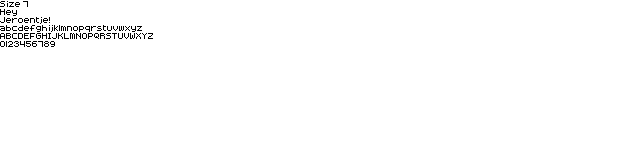
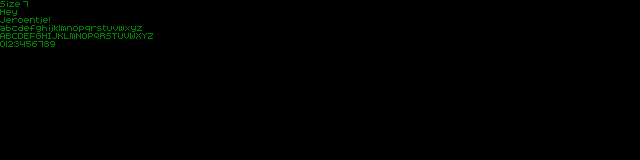
Before and after one commit to AlfonsDreschler/ledkartest, a plain HTML site: page index.html in a window 1280 px wide. Shown: the whole page, without its empty margins (0-640 px from the left). Drawn offline with Linux system fonts and the light colour scheme.

Commit message:
change color

```diff
--- a/index.html
+++ b/index.html
@@ -7,6 +7,8 @@
                 font-size: 7px;
                 margin-top: 0px;
                 margin-left: 0px;
+                background-color: black;
+                color: green;
 							}
 </style>
 </head>
```
